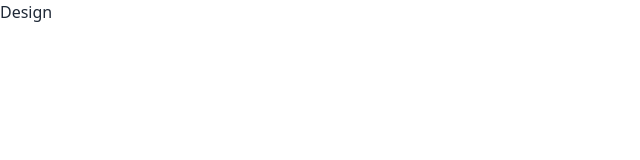
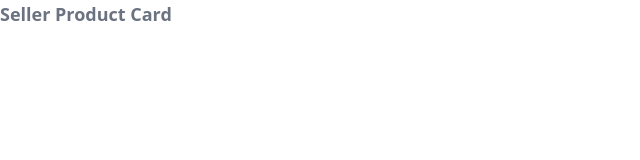
Before and after one commit to Marcus401/SupplyHub, a React (Vite) app in the folder supplyhub.client/: page /design in a window 1280 px wide. Shown: the top 160 px of the page, without its empty margins (0-640 px from the left). Built offline with nearby package versions, Linux system fonts and the light colour scheme.

Commit message:
added react library

```diff
--- a/supplyhub.client/package.json
+++ b/supplyhub.client/package.json
@@ -21,6 +21,7 @@
     "react": "^18.3.1",
     "react-dom": "^18.3.1",
     "react-icons": "^5.3.0",
+    "react-image-crop": "^11.0.7",
     "react-router": "^6.27.0",
     "react-router-dom": "^6.27.0"
   },
--- a/supplyhub.client/src/Pages/Design/Design.tsx
+++ b/supplyhub.client/src/Pages/Design/Design.tsx
@@ -1,10 +1,16 @@
 import React from 'react'
+import SellerProductCard from "../../Components/SellerPagesComponents/SellerProductCard/SellerProductCard.tsx";
 
 type Props = {};
 
 const Design = (props: Props) => {
     return (
-        <div>Design</div>
+        <div>
+            <div>
+                <h6>Seller Product Card</h6>
+                <SellerProductCard/>
+            </div>
+        </div>
     );
 };
 
```
Also changed, not shown: 1 other file (tests, documents, lock files or other folders).
